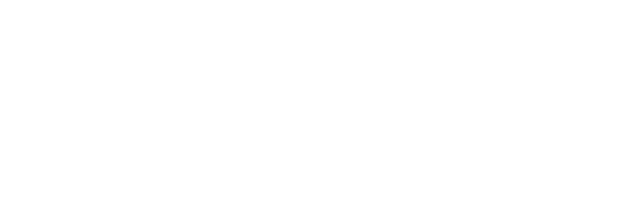
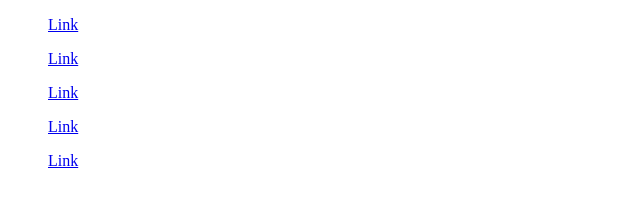
Before and after one commit to lXlotabuch/test-lesson-2, a plain HTML site: page index.html in a window 1280 px wide. Shown: the whole page, without its empty margins (0-640 px from the left). Drawn offline with Linux system fonts and the light colour scheme.

Commit message:
create header

```diff
--- a/index.html
+++ b/index.html
@@ -5,5 +5,23 @@
     <meta name="viewport" content="width=device-width, initial-scale=1.0" />
     <title>Document</title>
   </head>
-  <body></body>
+  <body>
+    <header>
+      <ul class="li">
+        <a href="#">Link</a>
+      </ul>
+      <ul class="li">
+        <a href="#">Link</a>
+      </ul>
+      <ul class="li">
+        <a href="#">Link</a>
+      </ul>
+      <ul class="li">
+        <a href="#">Link</a>
+      </ul>
+      <ul class="li">
+        <a href="#">Link</a>
+      </ul>
+    </header>
+  </body>
 </html>
```
